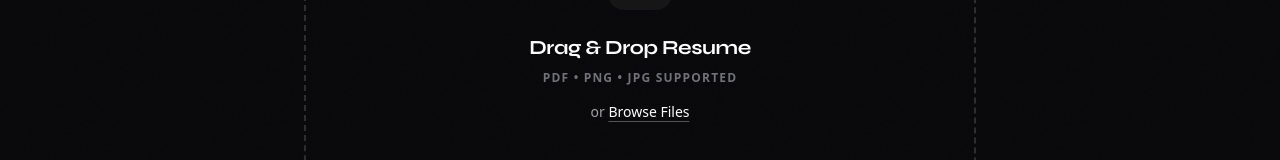
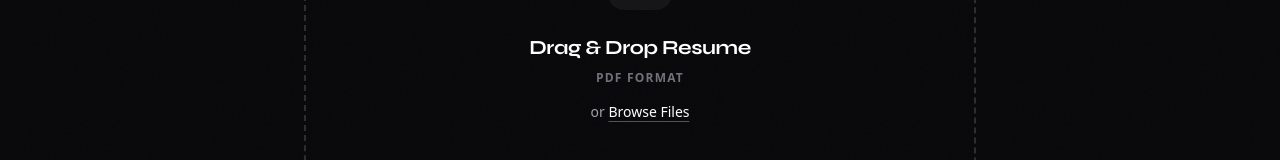
Before and after one commit to vishnu062006/placewise, a Next.js app in the folder frontend/: page /upload in a window 1280 px wide. Shown: the part 450-610 px from the top of the page. Built offline with nearby package versions, Linux system fonts and the light colour scheme.

Commit message:
Update supported file formats in upload section

```diff
--- a/frontend/app/upload/page.tsx
+++ b/frontend/app/upload/page.tsx
@@ -165,7 +165,7 @@ export default function UploadPage() {
                     <svg width="32" height="32" viewBox="0 0 24 24" fill="none" stroke="currentColor" strokeWidth="1.5" strokeLinecap="round" strokeLinejoin="round"><path d="M21 15v4a2 2 0 0 1-2 2H5a2 2 0 0 1-2-2v-4"/><polyline points="17 8 12 3 7 8"/><line x1="12" y1="3" x2="12" y2="15"/></svg>
                   </div>
                   <h3 className="mb-2 text-xl font-bold text-white">Drag & Drop Resume</h3>
-                  <p className="mb-4 text-xs font-bold uppercase tracking-widest text-zinc-500">PDF • PNG • JPG Supported</p>
+                  <p className="mb-4 text-xs font-bold uppercase tracking-widest text-zinc-500">PDF FORMAT</p>
                   <span className="text-sm font-medium text-zinc-400">or <span className="text-white underline decoration-white/30 underline-offset-4 hover:decoration-white">Browse Files</span></span>
                 </div>
               ) : (
```
